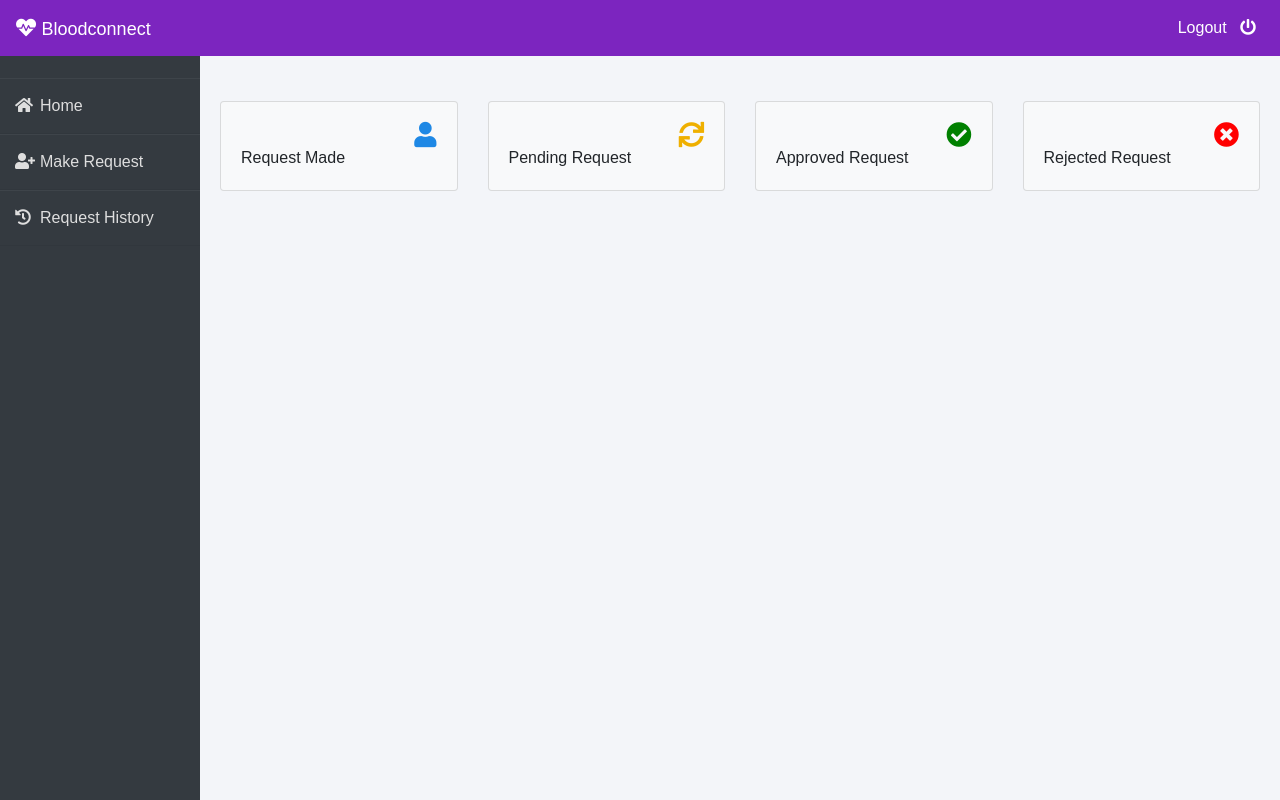
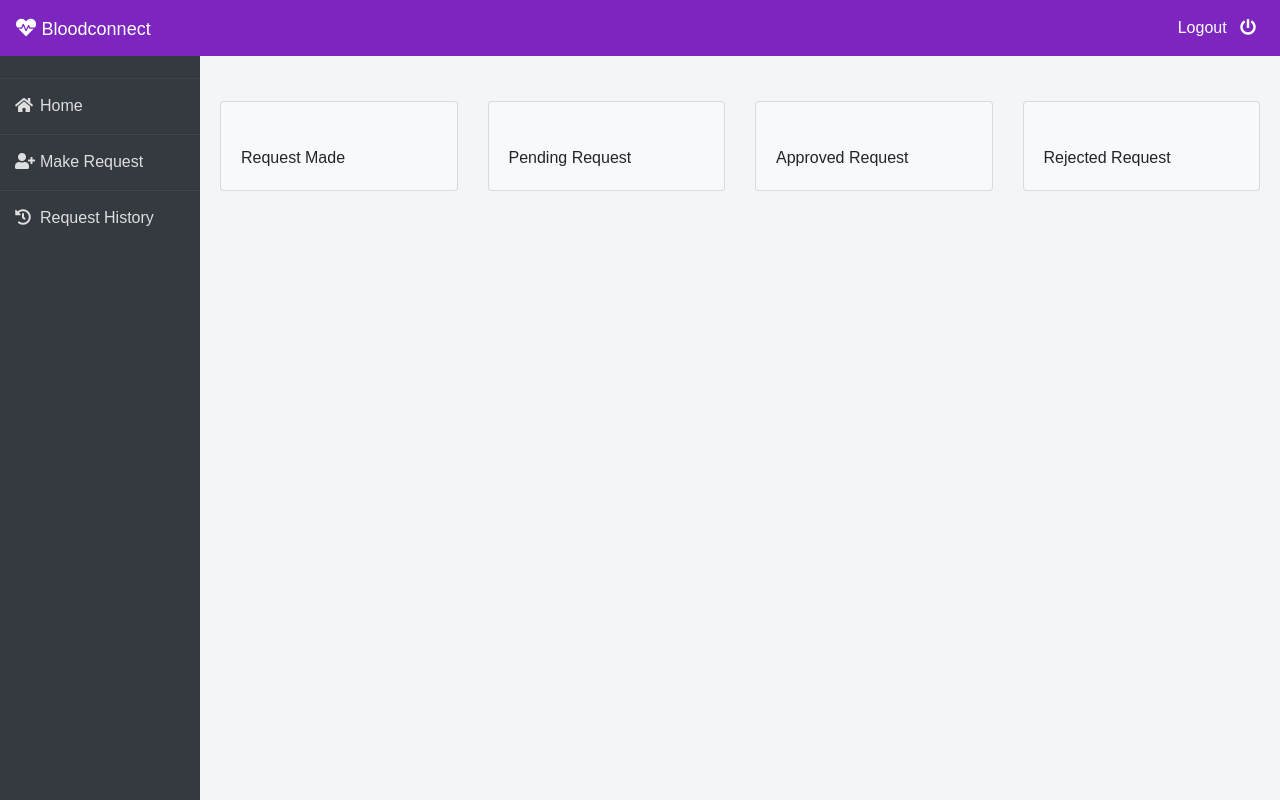
Before and after one commit to Paulabraham212/Blood-Bank-Project, a Django app: template templates/patient/patient_dashboard.html in a window 1280 px wide. Run offline with Django 3.2, Linux system fonts and the light colour scheme; the template is opened without the code that fills it, so the values that code supplies are empty; some libraries are stand-ins or nearby versions.

Commit message:
Update patient_dashboard.html

```diff
--- a/templates/patient/patient_dashboard.html
+++ b/templates/patient/patient_dashboard.html
@@ -17,7 +17,7 @@
         <div class="card bg-light">
           <div class="card-body">
               <div class="blood">
-                <i class="fa fa-user xyz" style="color: #1e88e5;"></i>
+                <i class="" style="color: #1e88e5;"></i>
               </div><br>
               <div>
                 Request Made <br>
@@ -31,7 +31,7 @@
         <div class="card bg-light">
             <div class="card-body">
                 <div class="blood">
-                  <i class="fas fa-sync xyz" style="color:#efb000;"></i>
+                  <i class="" style="color:#efb000;"></i>
                 </div><br>
                 <div>
                     Pending Request <br>
@@ -45,7 +45,7 @@
           <div class="card bg-light">
               <div class="card-body">
                   <div class="blood">
-                    <i class="fas fa-check-circle xyz" style="color: green;"></i>
+                    <i class="" style="color: green;"></i>
                   </div><br>
                   <div>
                        Approved Request<br>
@@ -58,7 +58,7 @@
           <div class="card bg-light">
               <div class="card-body">
                   <div class="blood">
-                    <i class="fas fa-times-circle xyz" style="color: red;"></i>
+                    <i class="" style="color: red;"></i>
                   </div><br>
                   <div>
                        Rejected Request <br>
```
